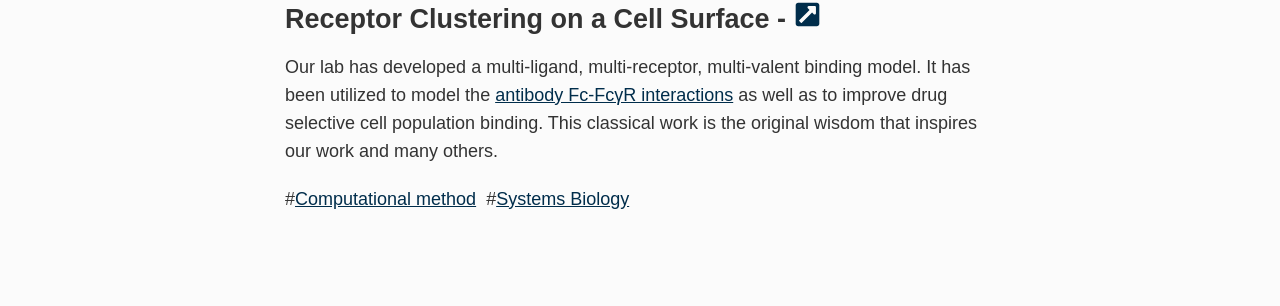
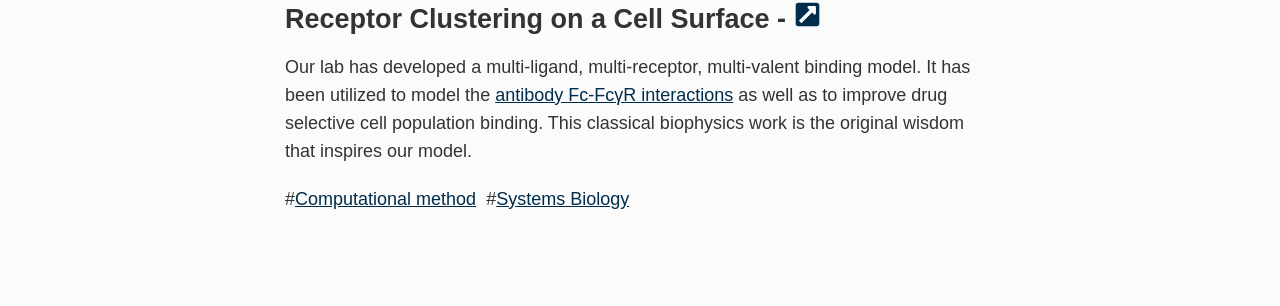
Before and after one commit to meyer-lab/asmlab.org, a Jekyll site: the page built from _posts/lit/2020-10-15-Perelson_multivalent_binding.markdown, in a window 1280 px wide. Shown: the part 183-489 px from the top of the page. Built offline with Jekyll 4.4.1, drawn with Linux system fonts in a browser that asks for light colours; some web fonts are replaced.

Commit message:
Small edit on paper description

```diff
--- a/_posts/lit/2020-10-15-Perelson_multivalent_binding.markdown
+++ b/_posts/lit/2020-10-15-Perelson_multivalent_binding.markdown
@@ -8,4 +8,4 @@ tags:
 - Computational method
 - Systems Biology
 ---
-Our lab has developed a multi-ligand, multi-receptor, multi-valent binding model. It has been utilized to model the [antibody Fc-FcγR interactions](https://doi.org/10.1016/j.cels.2018.05.018) as well as to improve drug selective cell population binding. This classical work is the original wisdom that inspires our work and many others.
+Our lab has developed a multi-ligand, multi-receptor, multi-valent binding model. It has been utilized to model the [antibody Fc-FcγR interactions](https://doi.org/10.1016/j.cels.2018.05.018) as well as to improve drug selective cell population binding. This classical biophysics work is the original wisdom that inspires our model.
```
